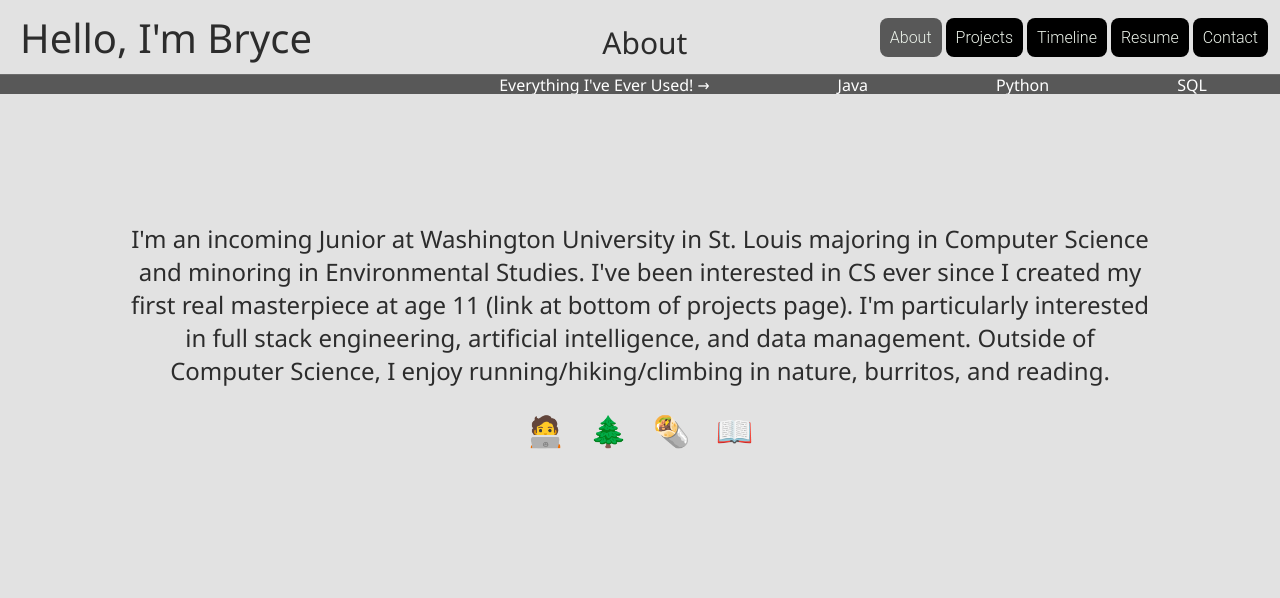
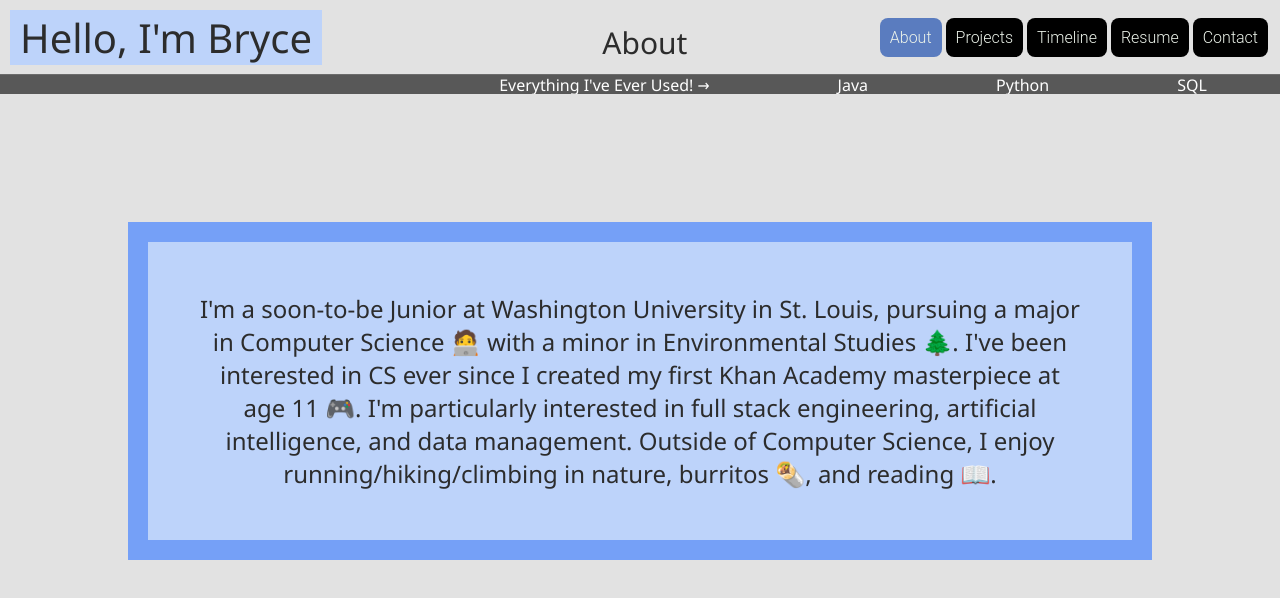
Before and after one commit to brycecappuccino/bryce_capuano, a React (Create React App) app: page / in a window 1280 px wide. Shown: the top 598 px of the page. Built offline with nearby package versions, Linux system fonts and the light colour scheme.

Commit message:
silly stuff

```diff
--- a/src/About.js
+++ b/src/About.js
@@ -1,5 +1,6 @@
 import "./App.css";
 import "./Ticker.css";
+import Yosemite from "./yosemite.png";
 
 function About() {
   return (
@@ -59,32 +60,24 @@ function About() {
           <div class="ti">Jupyter Notebooks</div>
           <div class="ti">WordPress</div>
           <div class="ti">Eclipse</div>
-          <div class="ti">***See Resume For Current Technical Skills List***</div>
-
-
-
-
+          <div class="ti">
+            ***See Resume For Current Technical Skills List***
+          </div>
         </div>
       </div>
 
+      <div className="subheaderWrapper">
         <div className="subheaderContentAbout">
-        I'm an incoming Junior at Washington University in St. Louis majoring in
-        Computer Science and minoring in Environmental Studies.  I've been interested in
-        CS ever since I created my first real masterpiece at age 11 (link at bottom of projects page).
-        I'm particularly interested in full stack
-        engineering, artificial intelligence, and data management. Outside of
-        Computer Science, I enjoy running/hiking/climbing in nature, burritos,
-        and reading.
-      </div>
-      <div class="waviy">
+          I'm a soon-to-be Junior at Washington University in St. Louis,
+          pursuing a major in Computer Science{" "}
           <a
             href="https://github.com/cse330-spring-2023/creativeproject-cp-500926-487194"
             target="_blank"
             rel="noreferrer"
           >
             <span>🧑‍💻</span>
-        </a>
-
+          </a>{" "}
+          with a minor in Environmental Studies{" "}
           <a
             href="https://www.strava.com/activities/7694662720"
             target="_blank"
@@ -92,11 +85,27 @@ function About() {
           >
             <span>🌲</span>
           </a>
-
-        <a href="https://losaltostaqueria.com" target="_blank" rel="noreferrer">
+          . I've been interested in CS ever since I created my first Khan
+          Academy masterpiece at age 11
+          <a
+            href="https://www.strava.com/activities/7694662720"
+            target="_blank"
+            rel="noreferrer"
+          >
+            <span> 🎮</span>
+          </a>
+          .  I'm
+          particularly interested in full stack engineering, artificial
+          intelligence, and data management. Outside of Computer Science, I
+          enjoy running/hiking/climbing in nature, burritos{" "}
+          <a
+            href="https://goo.gl/maps/kTQMga6CgDy3DS3G8"
+            target="_blank"
+            rel="noreferrer"
+          >
             <span>🌯</span>
           </a>
-
+          , and reading{" "}
           <a
             href="https://www.goodreads.com/book/show/25899336-when-breath-becomes-air"
             target="_blank"
@@ -104,6 +113,8 @@ function About() {
           >
             <span>📖</span>
           </a>
+          .
+        </div>
       </div>
     </>
   );
--- a/src/App.css
+++ b/src/App.css
@@ -57,17 +57,28 @@ header,
 }
 
 .subheaderContentAbout {
+  background-color: #bdd3fa;
+  padding: 50px;
   font-size: 24px;
-  margin-top: 10%;
-  margin-left: 10%;
-  margin-right: 10%;
-  justify-content: center;
 }
 
+.subheaderWrapper {
+  background-color: #75a0f7;
+  padding: 20px;
+  margin: 10%;
+  display: flex;
+  justify-content: center;
+  align-items: center;
+}
+
+
 header {
+  background-color: #bdd3fa;
+  padding-left: 10px;
+  padding-right: 10px;
   margin-top: 10px;
-  margin-left: 20px;
-  margin-right: 20px;
+  margin-left: 10px;
+  margin-right: 10px;
   font-size: 40px;
 }
 
@@ -142,16 +153,16 @@ header:hover {
 
 .roundB:hover,
 .contactB:hover {
-  background-color: #313131;
+  background-color: #55678b;
 }
 
 .active {
-  background-color: #585858;
+  background-color: #5a7cbf;
 }
 
 .active:hover,
 .active:active {
-  background-color: #585858;
+  background-color: #5a7cbf;
 }
 
 /* Container Styling */
@@ -250,12 +261,8 @@ a {
   position: relative;
   display: inline-block;
   margin: 1%;
-  transition: transform 0.3s ease-in-out;
 }
 
-.waviy span:hover {
-  transform: scale(1.2);
-}
 
 /* PDF Display Styling */
 .pdfDisplay {
@@ -358,4 +365,7 @@ p {
     margin-left: 0;
     margin-right: 0;
   }
+  .subheaderContentAbout {
+    padding: 10px;
+  }
 }
--- a/src/Homepage.js
+++ b/src/Homepage.js
@@ -51,7 +51,6 @@ function Homepage() {
         {activeSection === "burrito" && <Burrito />}
         {activeSection === "contact" && <Contact />}
       </div>
-      <footer class="footer"></footer>
     </>
   );
 }
--- a/src/Resume.js
+++ b/src/Resume.js
@@ -1,6 +1,9 @@
 import "./App.css";
 import { Document, Page } from "react-pdf";
 import theResume from "./Resume_06_21_23.pdf";
+
+
+
 
 function Resume() {
   return (
@@ -121,6 +124,8 @@ function Resume() {
           the importance of free information access, especially in repressed
           geographies. Results of the survey were highly lauded by the Wikimedia
           team.
+          <br></br>
+          <br></br>
         </p>
       </div>
     </>
--- a/src/Timeline.css
+++ b/src/Timeline.css
@@ -12,7 +12,7 @@
   content: '';
   position: absolute;
   width: 6px;
-  background-color: rgb(198, 198, 198);
+  background-color: #9dbcfa;
   top: 0;
   bottom: 0;
   left: 50%;
```
Also changed, not shown: 1 other file (tests, documents, lock files or other folders). Lines whose indentation alone changed are shown as unchanged.
